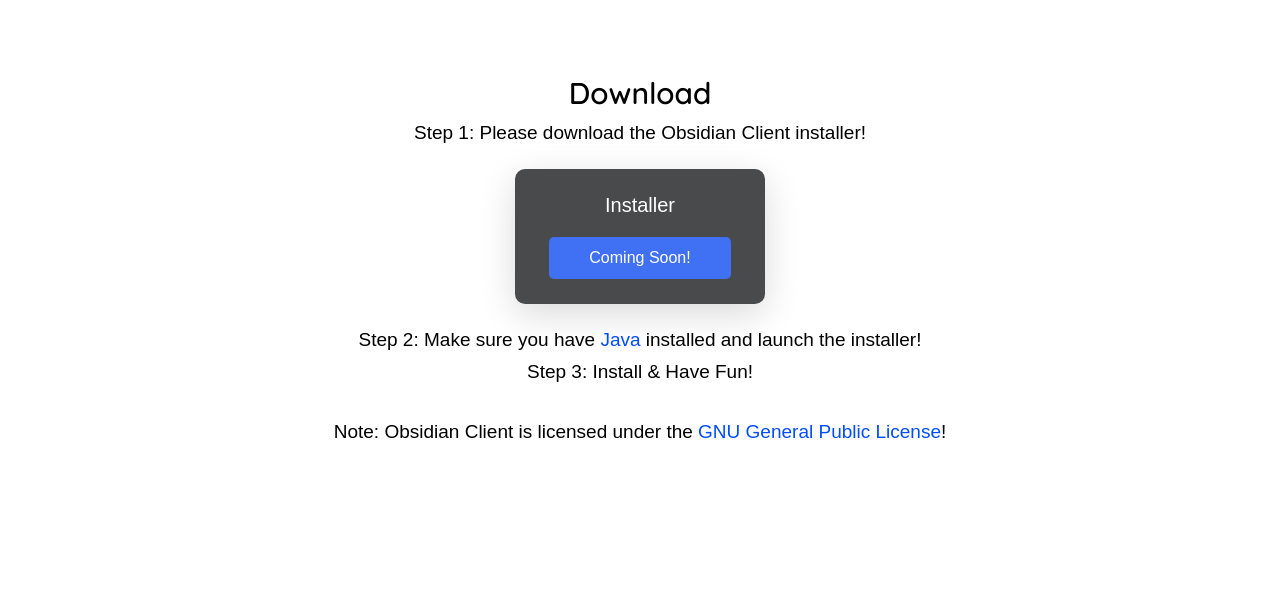
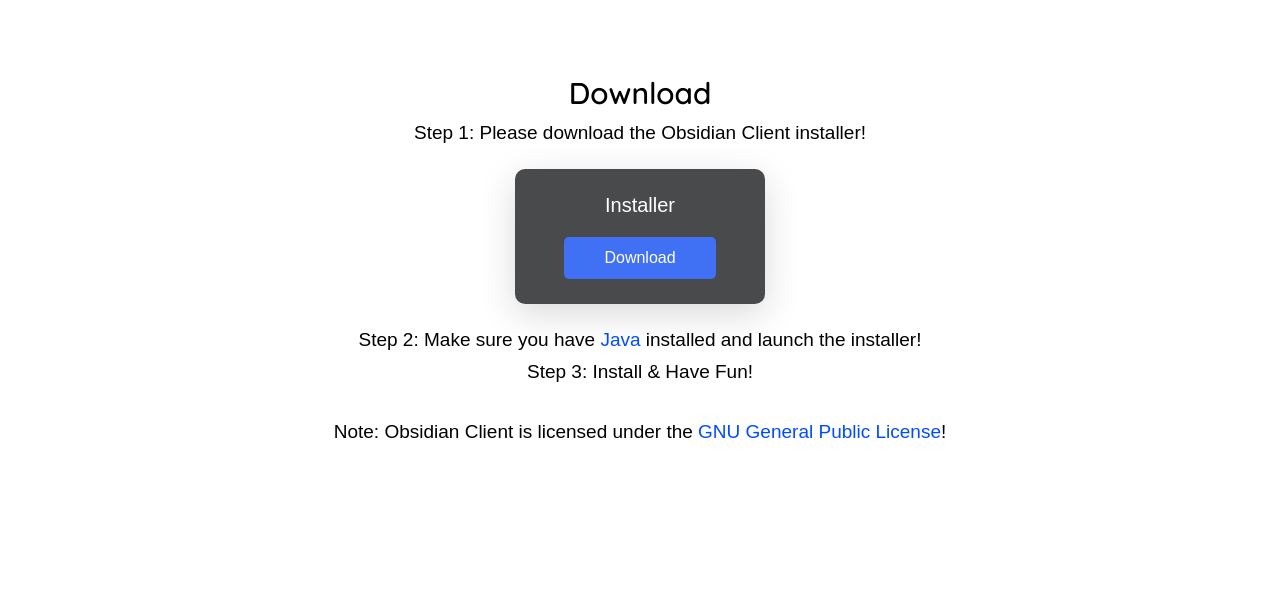
Before and after one commit to obsidian-client/obsidian-client-website, a plain HTML site: page index.html in a window 1280 px wide. Shown: the part 2018-2608 px from the top of the page. Drawn offline with Linux system fonts and the light colour scheme; a web font is replaced by a local one.

Commit message:
Finally made the download link for the installer work! The waiting is over!

```diff
--- a/index.html
+++ b/index.html
@@ -129,7 +129,7 @@ along with this website.  If not, see <https://www.gnu.org/licenses/>.
             <div class="tiles">
                 <div class="tile">
                     <p>Installer</p>
-                    <a class="button">Coming Soon!</a>
+                    <a class="button" href="https://archive.obsidian-client.com/com/obsidianclient/installer/ObsidianClientInstaller/1.0.0/ObsidianClientInstaller-1.0.0-all.jar">Download</a>
                 </div>
             </div>
             <p class="description">Step 2: Make sure you have <a href="https://java.com/download/" class="link">Java</a> installed and launch the installer!</p>
@@ -147,8 +147,8 @@ along with this website.  If not, see <https://www.gnu.org/licenses/>.
                 <a href="license/index.html">License</a>
                 <a href="third-party/index.html">Third-party</a>
             </div>
-            <!--<a class="label" href="https://fontawesome.com/" target="_blank">Icons by Font Awesome</a>-->
-            <!--<a class="label" href="https://undraw.co/" target="_blank">Vector-Art by unDraw</a>-->
+            <!--<a class="label" href="https://fontawesome.com/" target="_blank">Icons by Font Awesome</a> -- Was used in older versions of this website. -->
+            <!--<a class="label" href="https://undraw.co/" target="_blank">Vector-Art by unDraw</a> -- Was used in older versions of this website. -->
             <p class="notice">
                 <a href="https://github.com/obsidian-client/">Github</a> | <a href="https://archive.obsidian-client.com/">Archive</a>
             </p>
```
